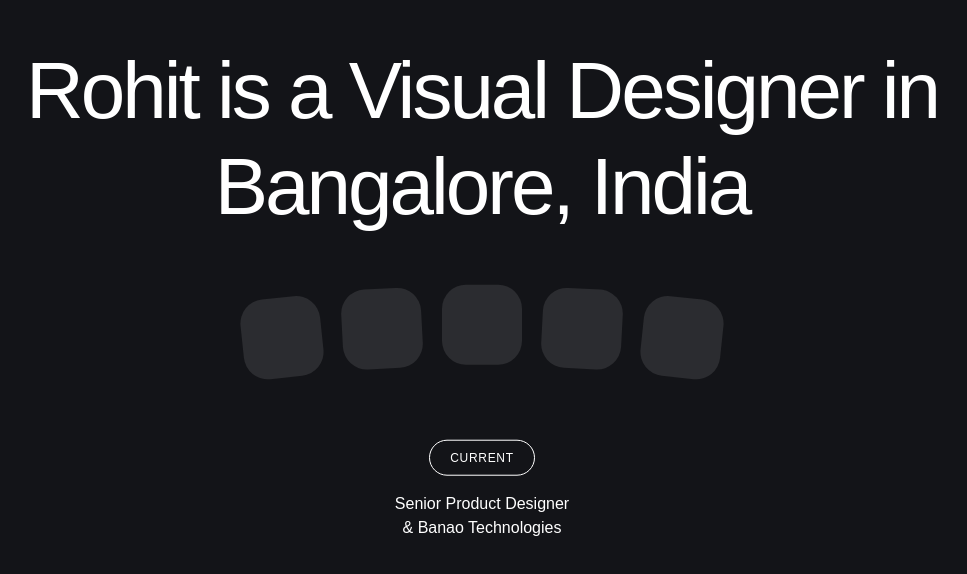
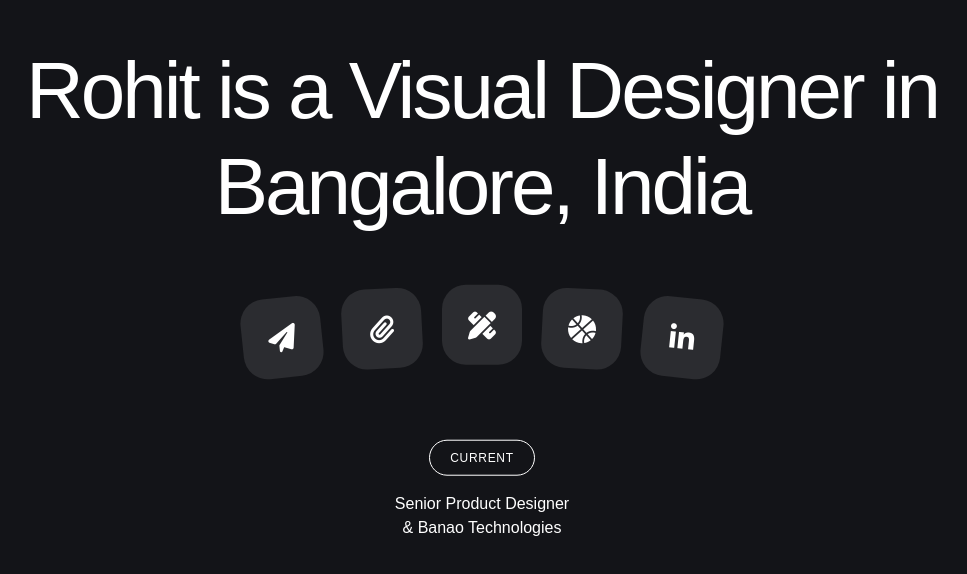
Before and after one commit to rohitransore/portfolio, a plain HTML site: page index.html in a window 1280 px wide. Shown: the part 132-706 px from the top of the page, without its empty margins (158-1125 px from the left). Drawn offline with Linux system fonts and the light colour scheme.

Commit message:
Update index.html

```diff
--- a/index.html
+++ b/index.html
@@ -5,7 +5,7 @@
     <title>Rohit Ransore - Portfolio</title>
     <link rel="icon" type="image/x-icon" href="/assets/favicon.ico">
     <link rel="stylesheet" href="style.css">
-    <!--<link rel="stylesheet" href="https://cdnjs.cloudflare.com/ajax/libs/font-awesome/6.2.1/css/all.min.css">-->
+    <link rel="stylesheet" href="https://cdnjs.cloudflare.com/ajax/libs/font-awesome/6.2.1/css/all.min.css">
     <meta name="viewport" content="width=device-width" />
 
 </head>
```
